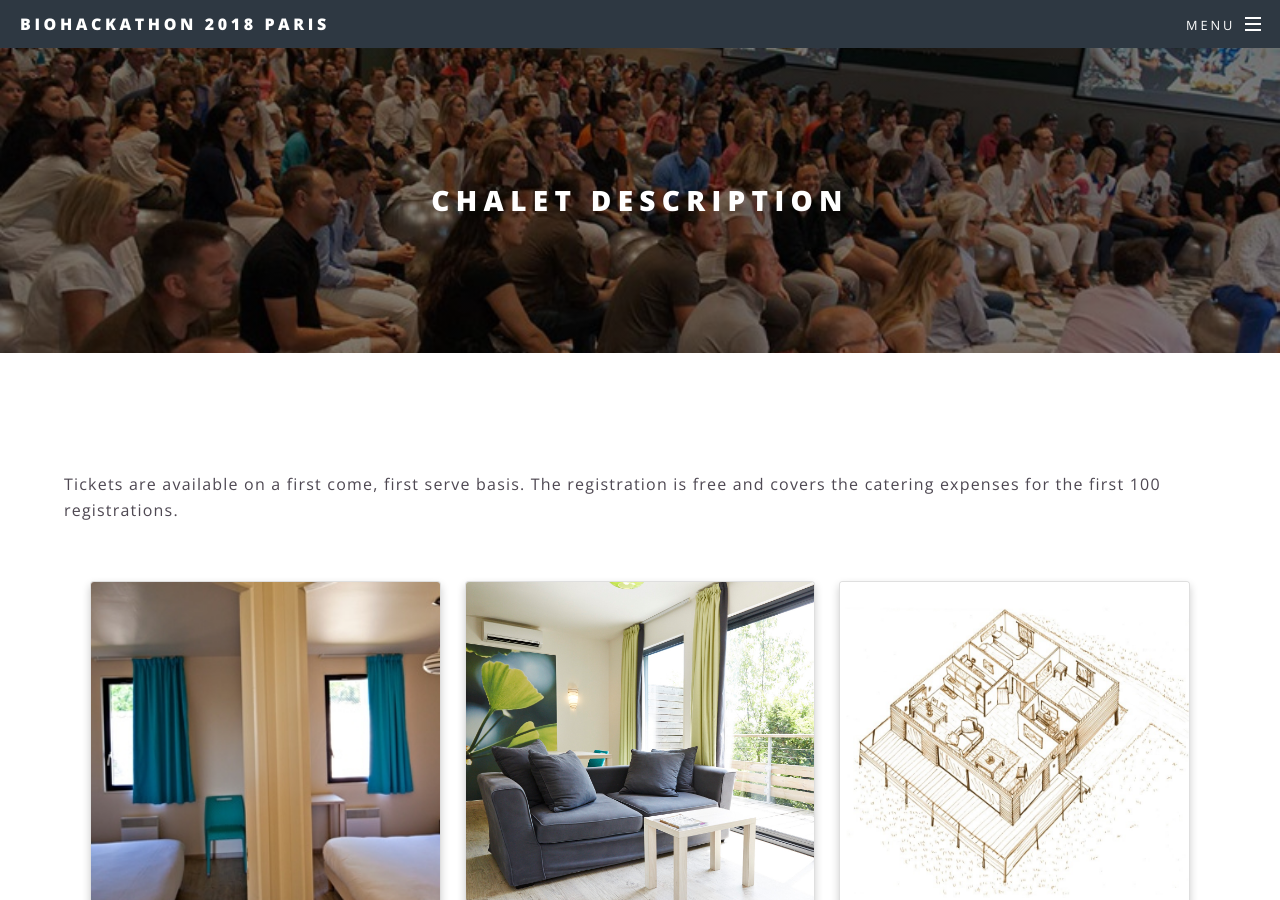
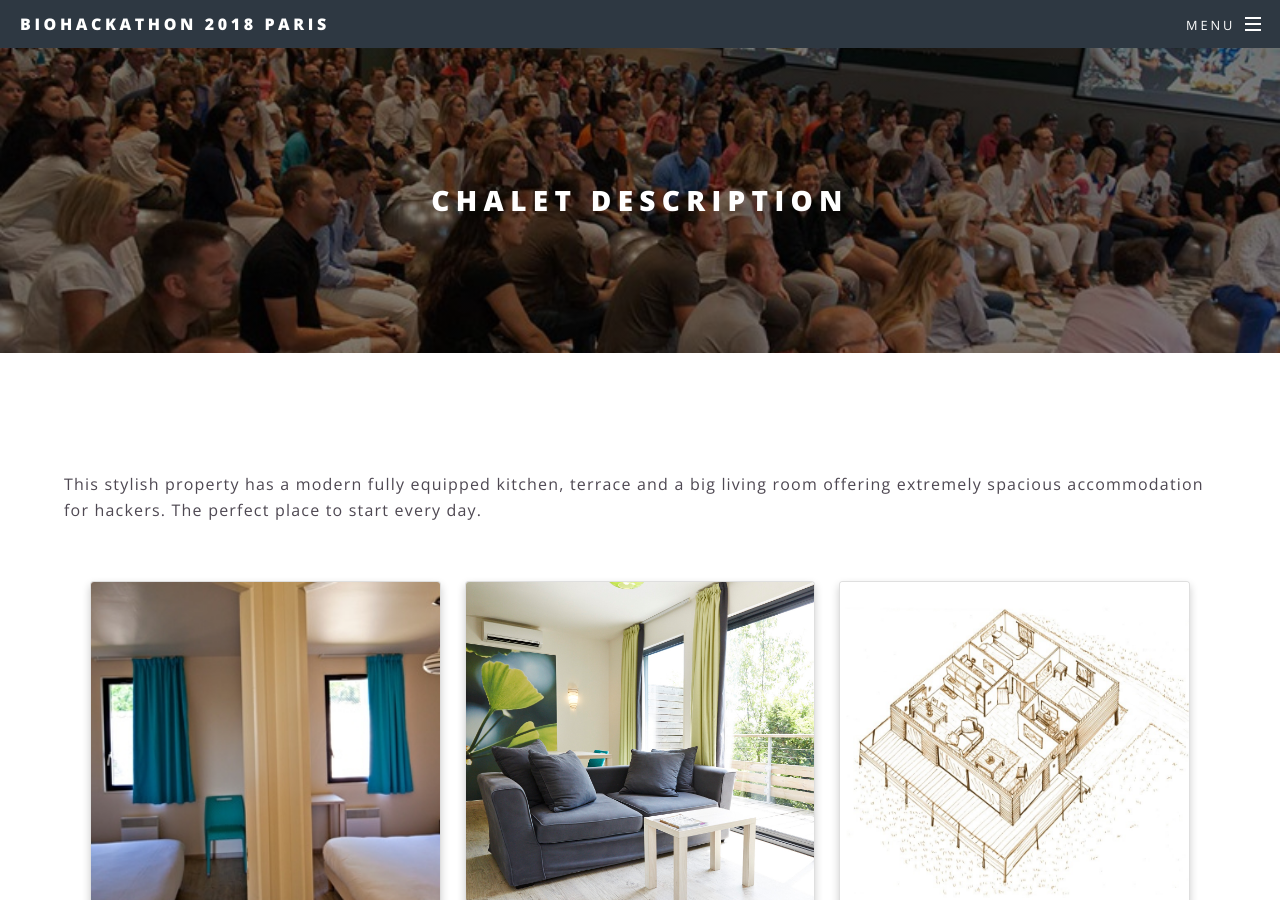
Before and after one commit to elixir-europe/bh2018paris, a Jekyll site: the page built from chaletdesc.html, in a window 1280 px wide and 900 px high. Built offline with Jekyll 4.4.1, drawn with Linux system fonts in a browser that asks for light colours.

Commit message:
adjusted chalet description text

```diff
--- a/chaletdesc.html
+++ b/chaletdesc.html
@@ -5,8 +5,7 @@ title: Chalet description
 
 <section id="chalet-description">
     <h2></h2>
-    <p>Tickets are available on a first come, first serve basis. The registration is free and covers the catering expenses for
-        the first 100 registrations.
+    <p>This stylish property has a modern fully equipped kitchen, terrace and a big living room offering extremely spacious accommodation for hackers. The perfect place to start every day.
     </p>
     <div class="box">
         <div class="row">
```
